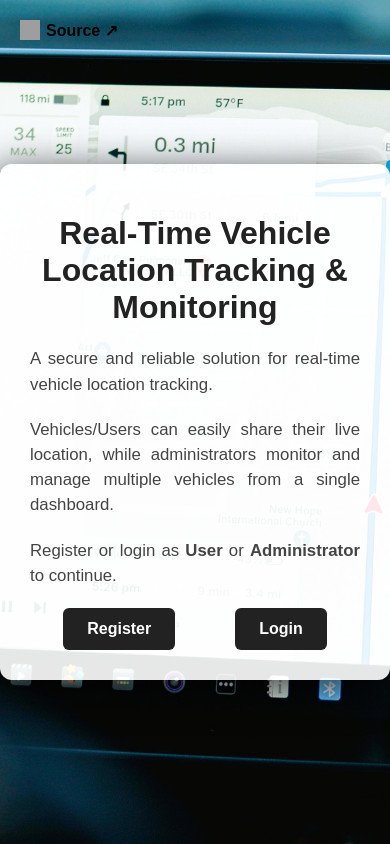
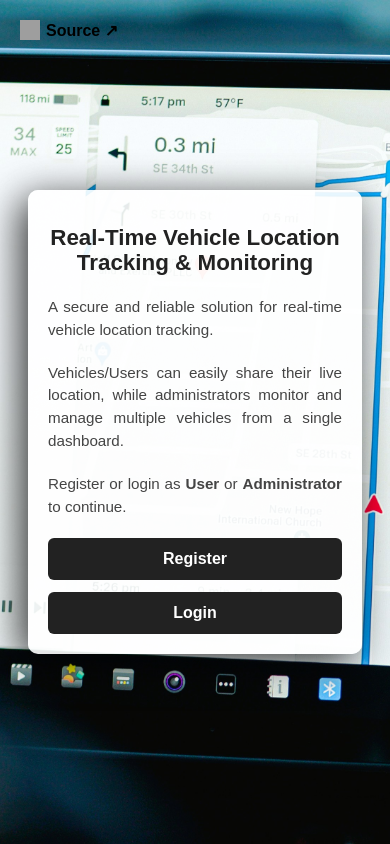
Before and after one commit to akshay-404/Flask-Vehicle-Tracking, a Flask app: page / in a window 390 px wide. Run offline with Flask 3, Linux system fonts and the light colour scheme; grey boxes are pictures that could not be loaded.

Commit message:
added mobile responsiveness

```diff
--- a/static/css/style-index.css
+++ b/static/css/style-index.css
@@ -15,6 +15,7 @@ html {
     box-shadow: -8px 8px 40px rgba(0, 0, 0, 0.8);
     overflow: hidden;
     animation: fadeIn 0.6s ease;
+    margin: 24px;
 
 }
 
@@ -23,6 +24,7 @@ html {
     margin-bottom: 20px;
     color: #222;
     text-align: center;
+    line-height: 1.15;
 }
 
 .landing-container p {
@@ -36,6 +38,7 @@ html {
     display: flex;
     justify-content: center;
     gap: 60px;
+    flex-wrap: wrap;
 }
 
 .buttons button {
@@ -54,12 +58,40 @@ html {
 }
 
 @media (max-width: 768px) {
+    body {
+        background-position: center top;
+        background-attachment: scroll;
+    }
 
-    .landing-container,
-    .login-container {
+    .landing-container {
         max-width: 100%;
-        padding: 30px;
+        margin: 28px;
+        padding: 20px;
+        border-radius: 10px;
+        ;
     }
+
+    .landing-container h1 {
+        font-size: 1.4rem;
+    }
+
+    .landing-container p {
+        font-size: 0.95rem;
+    }
+
+    .buttons {
+        gap: 12px;
+        flex-direction: column;
+        align-items: stretch;
+    }
+
+    .buttons button {
+        width: 100%;
+        min-width: 0;
+        padding: 12px;
+        font-size: 1rem;
+    }
+
 }
 
 .source-link {
--- a/templates/auth/login.html
+++ b/templates/auth/login.html
@@ -15,7 +15,7 @@
              background-size: cover; font-family: Arial, sans-serif;">
 
     <div class="source-link">
-        <a href="https://github.com/yourusername/yourrepo" target="_blank">
+        <a href="https://github.com/akshay-404/Flask-Vehicle-Tracking.git" target="_blank">
             <img src="https://cdn.jsdelivr.net/gh/devicons/devicon/icons/github/github-original.svg" alt="GitHub"
                 class="github-logo"> Source ↗
         </a>
--- a/templates/auth/register.html
+++ b/templates/auth/register.html
@@ -15,7 +15,7 @@
     background-size: cover; font-family: Arial, sans-serif;">
 
     <div class="source-link">
-        <a href="https://github.com/yourusername/yourrepo" target="_blank">
+        <a href="https://github.com/akshay-404/Flask-Vehicle-Tracking.git" target="_blank">
             <img src="https://cdn.jsdelivr.net/gh/devicons/devicon/icons/github/github-original.svg" alt="GitHub"
                 class="github-logo"> Source ↗
         </a>
--- a/templates/index.html
+++ b/templates/index.html
@@ -14,7 +14,7 @@
              background-size: cover; font-family: Arial, sans-serif;">
 
     <div class="source-link">
-        <a href="https://github.com/yourusername/yourrepo" target="_blank">
+        <a href="https://github.com/akshay-404/Flask-Vehicle-Tracking.git" target="_blank">
             <img src="https://cdn.jsdelivr.net/gh/devicons/devicon/icons/github/github-original.svg" alt="GitHub"
                 class="github-logo"> Source ↗
         </a>
```
Also changed, not shown: other parts of static/css/style-index.css (+1 -0 lines), static/css/style-input.css (+25 -1 lines), static/css/style-user.css (+58 -1 lines), 1 other file.
